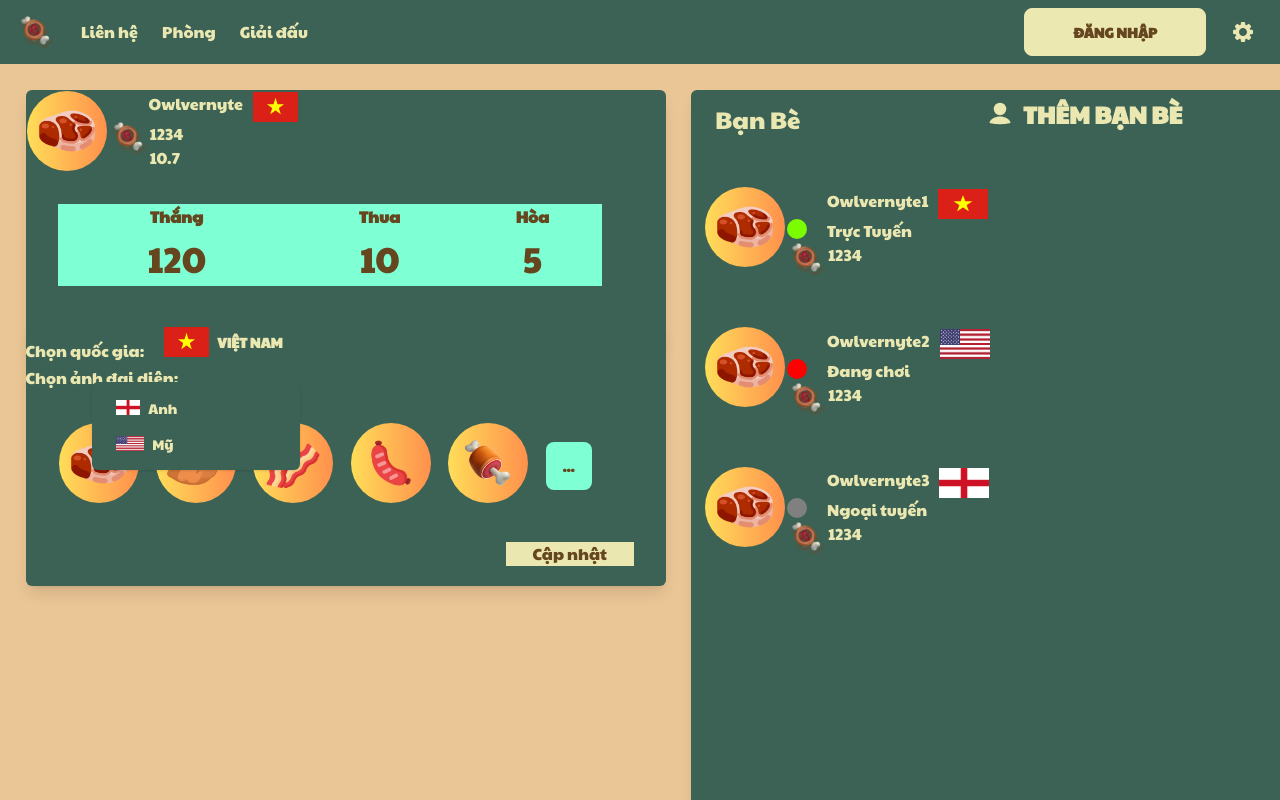
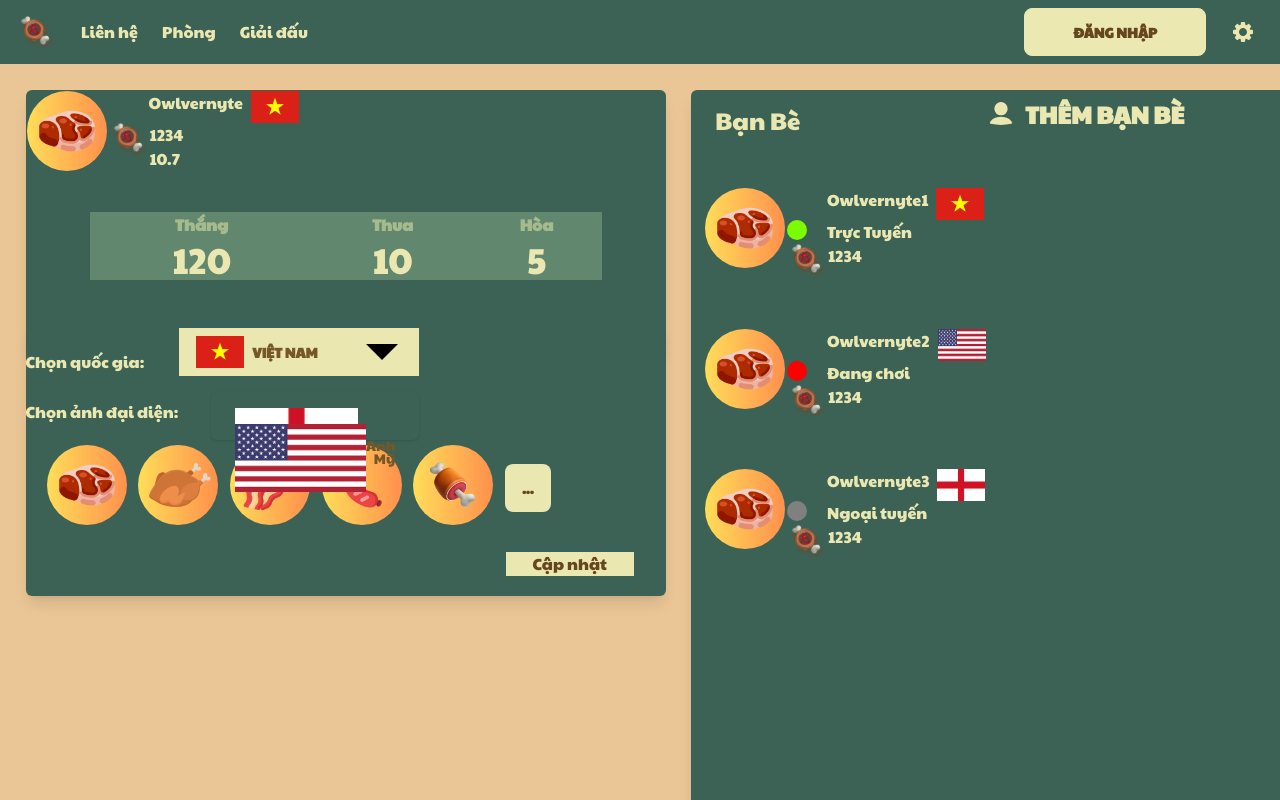
Before and after one commit to Owlvernyte/cotuong-frontend, a Next.js app: page /user_info in a window 1280 px wide. Both pictures are taken after a click on the label "VIỆT NAM". Built offline with nearby package versions, Linux system fonts and the light colour scheme.

Commit message:
feat(user_info): update user_info page.tsx

```diff
--- a/app/(basic)/user_info/page.tsx
+++ b/app/(basic)/user_info/page.tsx
@@ -9,18 +9,18 @@ export default function UserInfo(){
     return(
     <div className='h-full'>
         <div id="user_info"
-          className=" bg-primary rounded-md shadow-lg w-1/2 h-1/3" style={{marginLeft:'2%' ,float:'left'}}>
+          className=" bg-primary rounded-md shadow-lg w-1/2 h-1/3 float-left" style={{marginLeft:'2%'}}>
             <table className='text-bamboo-100 flex items-center'>
                 <tr>
-                    <td><img src='/avatars/1.png' style={{height:80,borderRadius:'50%'}}></img></td>
+                    <td><img src='/avatars/1.png'className='h-20 rounded-full' ></img></td>
                     <td>
-                        <div style={{display:'inline-block', marginLeft:40}}>
+                        <div className='inline-block float-left ml-10'>
                             Owlvernyte
-                            <img src='/flags/vietnam.png' style={{float:'right',height:30, marginLeft:10}}></img>
+                            <img src='/flags/vietnam.png' className='float-right ml-2 h-8'></img>
                         </div>
                         <div>
                             1234
-                            <img src='/thitnuong.svg' style={{float:'left'}}></img>
+                            <img src='/thitnuong.svg' className='float-left'></img>
                         </div>
                         <div>
                             10.7
@@ -29,13 +29,13 @@ export default function UserInfo(){
                 </tr>
             </table>
 
-            <table style={{backgroundColor:'aquamarine', width:'85%', justifyContent:'center', margin:'5%'}}>
-                <tr className='text-center' style={{justifyContent:'true'}}>
+            <table className='w-4/5 m-10 ml-16 justify-center bg-bamboo-300'>
+                <tr className='text-center text-bamboo-200'>
                     <th>Thắng</th>
                     <th>Thua</th>
                     <th>Hòa</th>
                 </tr>
-                <tr className='text-center' style={{fontSize:36, justifyContent:'true'}}>
+                <tr className='text-center text-bamboo-100 text-4xl'>
                     <td>120</td>
                     <td>10</td>
                     <td>5</td>
@@ -43,52 +43,55 @@ export default function UserInfo(){
             </table>
 
             <div id="setting"
-          className=" bg-primary rounded-md shadow-lg " style={{width:'100%',float:'left'}}>
+          className=" bg-primary rounded-md shadow-lg w-full float-left">
             <table className='text-bamboo-100 flex items-center'>
                 <tr>
-                <label>Chọn quốc gia: </label>
-                <div className="dropdown dropdown-end">
-                        <label tabIndex={0} className="btn btn-ghost rounded-btn">
-                        <img src='/flags/vietnam.png' style={{height:30}}></img>
+                <label className='mr-8'>Chọn quốc gia: </label>
+                <div className="dropdown dropdown-end bg-bamboo-100 mt-2 w-60">
+                        <label tabIndex={0} className="btn btn-ghost rounded-btn text-dirt-200">
+                        <img src='/flags/vietnam.png' className='h-8'></img>
                         Việt Nam
+                        <img src='/icons/dropdown.png' className='float-right inline-block h-8 ml-10'></img>
                         </label>
                         <ul
                             tabIndex={0}
-                            className="menu dropdown-content z-[1] p-2 shadow bg-primary text-primary-content rounded-md w-52 mt-4"
+                            className="menu dropdown-content z-[1] p-2 shadow bg-primary
+                            text-primary-content rounded-md w-52 mt-4 bg-bamboo-100 "
                         >
                             <li>
-                                <a><img src='/flags/england.png' style={{height:15}}></img>Anh</a>
+                                <a className='text-dirt-200 h-4'><img src='/flags/england.png'></img>Anh</a>
                             </li>
                             <li>
-                                <a><img src='/flags/usa.png' style={{height:15}}></img>Mỹ</a>
+                                <a className='text-dirt-200 h-4'><img src='/flags/usa.png'></img>Mỹ</a>
                             </li>
                         </ul>
                     </div>
                 </tr>
             </table>
+            <br></br>
 
             <label className='text-bamboo-100 flex items-center'>Chọn ảnh đại diện:</label>
-            <table style={{width:'85%', justifyContent:'center', margin:'5%'}}>
+            <table className='justify-center w-4/5 m-5'>
 
                 <tr>
                     <td>
-                        <button><img src='/avatars/1.png' style={{height:80,borderRadius:'50%'}}></img></button>
+                        <button><img src='/avatars/1.png' className='h-20 rounded-full'></img></button>
                     </td>
                     <td>
-                        <button><img src='/avatars/2.png' style={{height:80,borderRadius:'50%'}}></img></button>
+                        <button><img src='/avatars/2.png' className='h-20 rounded-full'></img></button>
                     </td>
                     <td>
-                        <button><img src='/avatars/3.png' style={{height:80,borderRadius:'50%'}}></img></button>
+                        <button><img src='/avatars/3.png' className='h-20 rounded-full'></img></button>
                     </td>
                     <td>
-                        <button><img src='/avatars/4.png' style={{height:80,borderRadius:'50%'}}></img></button>
+                        <button><img src='/avatars/4.png' className='h-20 rounded-full'></img></button>
                     </td>
                     <td>
-                        <button><img src='/avatars/5.png' style={{height:80,borderRadius:'50%'}}></img></button>
+                        <button><img src='/avatars/5.png' className='h-20 rounded-full'></img></button>
                     </td>
                     <td>
                         <div className="dropdown dropdown-end">
-                            <label tabIndex={0} className="btn btn-ghost rounded-btn" style={{backgroundColor:'aquamarine'}}>
+                            <label tabIndex={0} className="btn btn-ghost rounded-btn bg-bamboo-100">
                             ...
                             </label>
                             <ul
@@ -97,10 +100,10 @@ export default function UserInfo(){
                             >
                                 <table>
                                     <tr>
-                                        <button><img src='/avatars/6.png' style={{height:80,borderRadius:'50%'}}></img></button>
-                                        <button><img src='/avatars/1.png' style={{height:80,borderRadius:'50%'}}></img></button>
-                                        <button><img src='/avatars/2.png' style={{height:80,borderRadius:'50%'}}></img></button>
-                                        <button><img src='/avatars/3.png' style={{height:80,borderRadius:'50%'}}></img></button>
+                                        <button><img src='/avatars/6.png' className='rounded-full h-20'></img></button>
+                                        <button><img src='/avatars/1.png' className='rounded-full h-20'></img></button>
+                                        <button><img src='/avatars/2.png' className='rounded-full h-20'></img></button>
+                                        <button><img src='/avatars/3.png' className='rounded-full h-20'></img></button>
                                     </tr>
                                 </table>
                             </ul>
@@ -108,20 +111,20 @@ export default function UserInfo(){
                     </td>
                 </tr>
             </table>
-            <button style={{backgroundColor:'#eae7b1', marginLeft:'30em',marginBottom:20, width:'20%'}}>Cập nhật</button>
+            <button className='bg-bamboo-100 mb-5 w-1/5' style={{marginLeft:'30em'}}>Cập nhật</button>
         </div>
 
         </div>
 
 
         <div id="friend_list"
-          className=" bg-primary rounded-md shadow-lg w-1/2" style={{marginTop:'2%',marginLeft:'54%', height:'100%'}}>
+          className=" bg-primary rounded-md shadow-lg w-1/2 h-full" style={{marginTop:'2%',marginLeft:'54%'}}>
             <table className='text-bamboo-100'>
                 <tr>
-                <label style={{fontSize:24, marginRight:'7em', marginLeft:'1em'}}>Bạn Bè</label>
+                <label className='text-2xl' style={{marginRight:'7em', marginLeft:'1em'}}>Bạn Bè</label>
                 <div className="dropdown dropdown-end">
-                        <label tabIndex={0} className="btn btn-ghost rounded-btn" style={{fontSize:24}}>
-                        <img src='/icons/User_fill.svg' style={{height:30}}></img>
+                        <label tabIndex={0} className="btn btn-ghost rounded-btn text-2xl">
+                        <img src='/icons/User_fill.svg' className='h-8'></img>
                         Thêm Bạn Bè
                         </label>
                         <ul
@@ -141,55 +144,57 @@ export default function UserInfo(){
             <table className='text-bamboo-100 flex items-center' style={{marginLeft:'2%'}}>
 
                 <tr>
-                    <td><img src='/avatars/1.png' style={{height:80,borderRadius:'50%', marginTop:'50%'}}></img></td>
+                    <td><img src='/avatars/1.png' className='h-20 rounded-full' style={{marginTop:'50%'}}></img></td>
                     <td>
-                        <div style={{display:'inline-block', marginTop:'25%', marginLeft:40}}>
+                        <div className='inline-block ml-10' style={{marginTop:'25%'}}>
                             Owlvernyte1
-                            <img src='/flags/vietnam.png' style={{float:'right',height:30, width:50,marginLeft:10}}></img>
+                            <img src='/flags/vietnam.png' className='float-right h-8 w-12 ml-2'></img>
                         </div>
                         <div>
                             Trực Tuyến
-                            <span style={{height:20, width:20, backgroundColor:'lawngreen'
-                            ,borderRadius:'50%', display:'inline-block',float:'left', marginRight:20}}></span>
+                            <span className='rounded-full inline-block float-left h-5 w-5 mr-5'
+                            style={{backgroundColor:'lawngreen'}}></span>
                         </div>
                         <div>
                             1234
-                            <img src='/thitnuong.svg' style={{float:'left'}}></img>
+                            <img src='/thitnuong.svg' className='float-left'></img>
                         </div>
                     </td>
+
                     <tr>
-                    <td><img src='/avatars/1.png' style={{height:80,borderRadius:'50%', marginTop:'50%'}}></img></td>
+                        <td><img src='/avatars/1.png' className='h-20 rounded-full' style={{marginTop:'50%'}}></img></td>
                         <td>
-                        <div style={{display:'inline-block', marginTop:'25%', marginLeft:40}}>
+                            <div className='inline-block ml-10' style={{marginTop:'25%'}}>
                                 Owlvernyte2
-                            <img src='/flags/usa.png' style={{float:'right',height:30, width:50, marginLeft:10}}></img>
+                                <img src='/flags/usa.png' className='float-right h-8 w-12 ml-2'></img>
                             </div>
                             <div>
                                 Đang chơi
-                            <span style={{height:20, width:20, backgroundColor:'red'
-                            ,borderRadius:'50%', display:'inline-block',float:'left', marginRight:20}}></span>
+                                <span className='rounded-full inline-block float-left h-5 w-5 mr-5'
+                                style={{backgroundColor:'red'}}></span>
                             </div>
                             <div>
                                 1234
-                            <img src='/thitnuong.svg' style={{float:'left'}}></img>
+                                <img src='/thitnuong.svg' className='float-left'></img>
                             </div>
                         </td>
                     </tr>
+
                     <tr>
-                    <td><img src='/avatars/1.png' style={{height:80,borderRadius:'50%', marginTop:'50%'}}></img></td>
+                        <td><img src='/avatars/1.png' className='h-20 rounded-full' style={{marginTop:'50%'}}></img></td>
                         <td>
-                        <div style={{display:'inline-block', marginTop:'25%', marginLeft:40}}>
+                            <div className='inline-block ml-10' style={{marginTop:'25%'}}>
                                 Owlvernyte3
-                            <img src='/flags/england.png' style={{float:'right',height:30, width:50,marginLeft:10}}></img>
+                                <img src='/flags/england.png' className='float-right h-8 w-12 ml-2'></img>
                             </div>
                             <div>
                                 Ngoại tuyến
-                            <span style={{height:20, width:20, backgroundColor:'grey'
-                            ,borderRadius:'50%', display:'inline-block',float:'left', marginRight:20}}></span>
+                                <span className='rounded-full inline-block float-left h-5 w-5 mr-5'
+                                style={{backgroundColor:'grey'}}></span>
                             </div>
                             <div>
                                 1234
-                            <img src='/thitnuong.svg' style={{float:'left'}}></img>
+                                <img src='/thitnuong.svg' className='float-left'></img>
                             </div>
                         </td>
                     </tr>
```
Also changed, not shown: public/icons/dropdown.png (added). Lines whose indentation alone changed are shown as unchanged.
